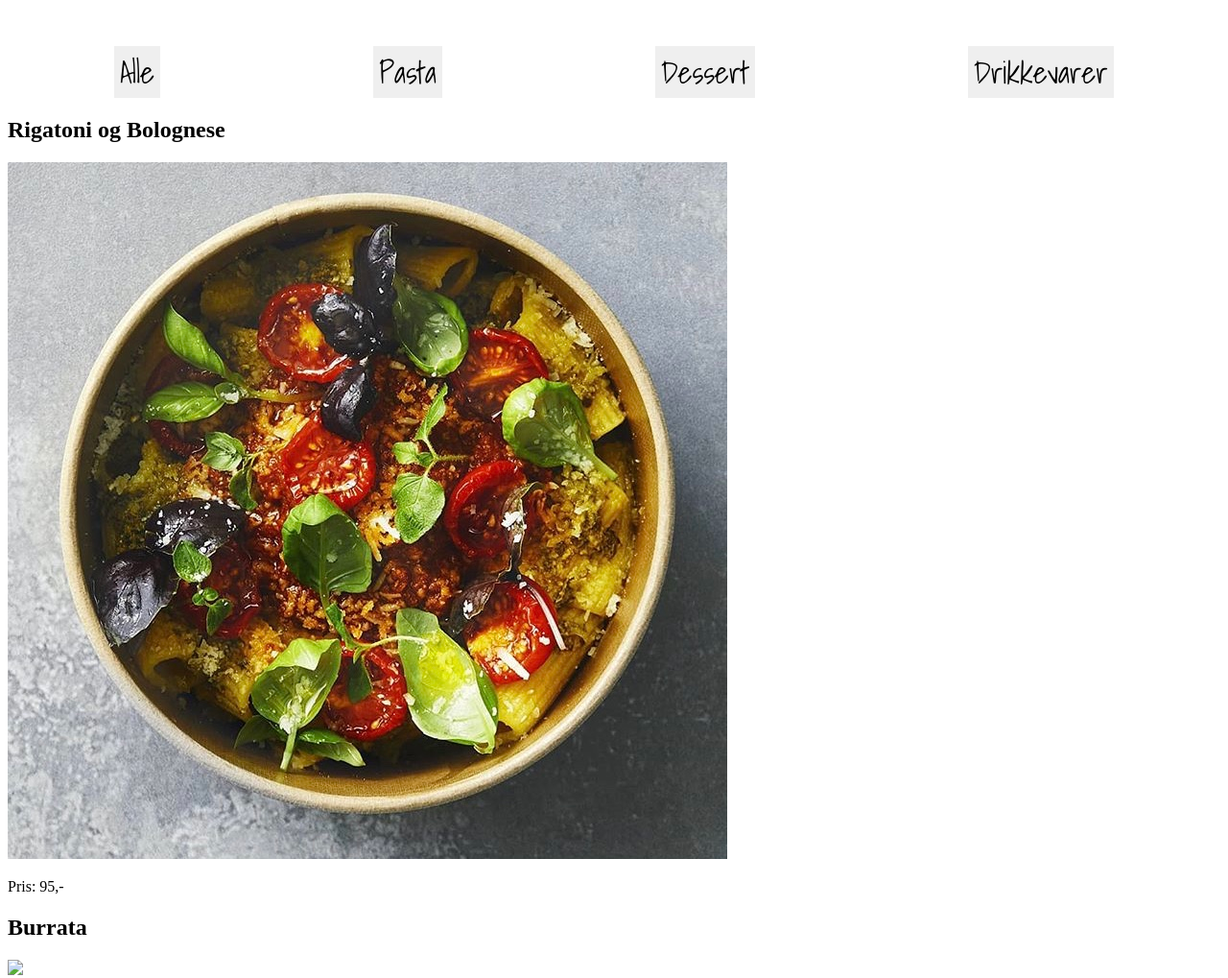
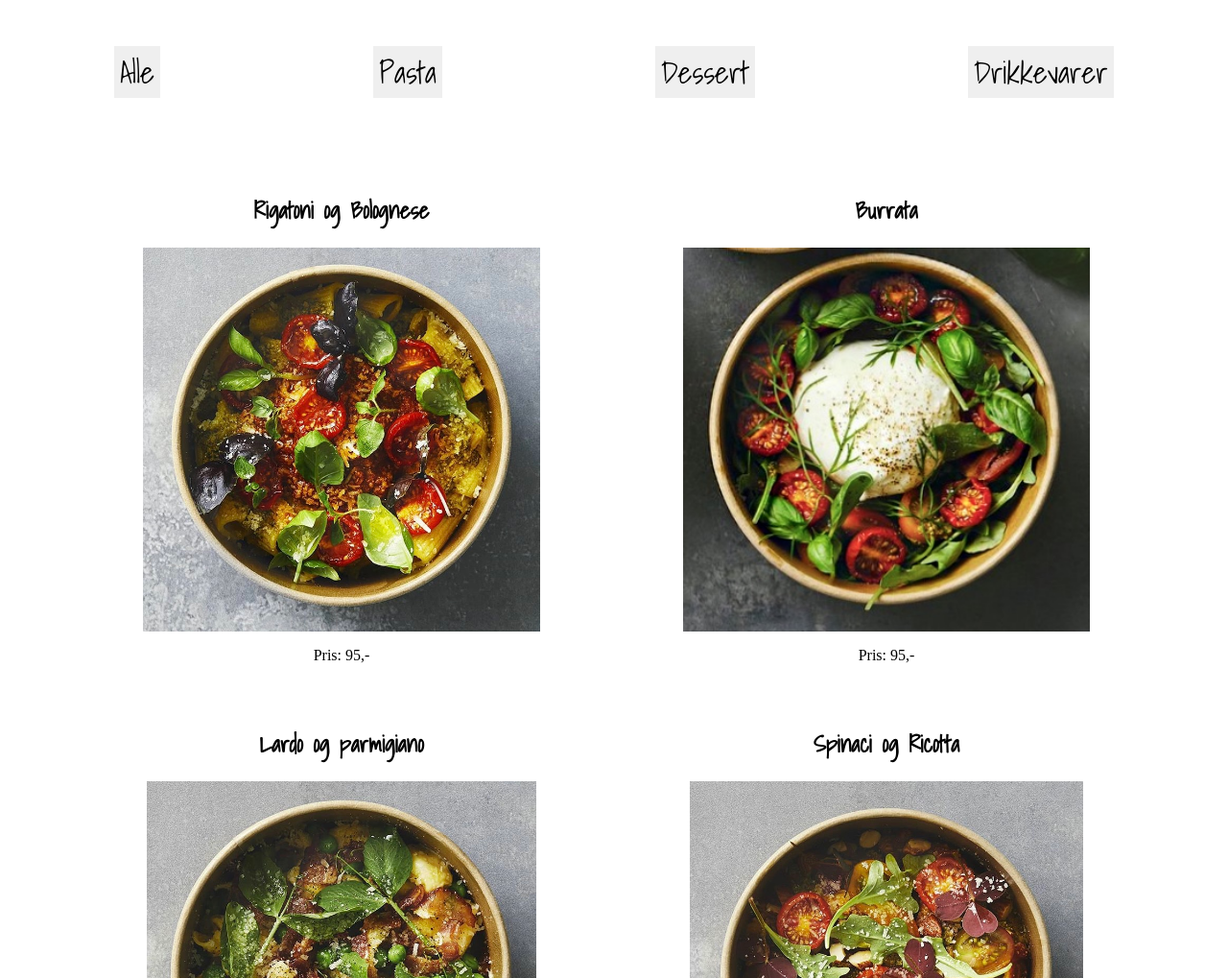
Before and after one commit to pern693p/tema5, a plain HTML site: page undervisningsopgaver/resturant/menu.html in a window 1280 px wide. Shown: the part 860-1879 px from the top of the page at 96% size. Drawn offline with Linux system fonts and the light colour scheme; a web font is replaced by a local one.

Commit message:
json done

```diff
--- a/undervisningsopgaver/resturant/mad.json
+++ b/undervisningsopgaver/resturant/mad.json
@@ -2,77 +2,77 @@
     {
         "navn": "Rigatoni og Bolognese",
         "billede": "bolognese",
-        "kort": "rigatoni med klassisk slow cooked bolognese, parmesan, basilikum og pesto genovese.",
+        "kort": "Rigatoni med klassisk slow cooked bolognese, parmesan, basilikum og pesto genovese.",
         "lang": "",
         "pris": "95",
         "kategori": "pasta"
     }, {
         "navn": "Burrata",
-        "billede": "burretta",
-        "kort": "bøffelmozarella fra Italien med cherrytomater, rucola og olivenolie.",
+        "billede": "buretta",
+        "kort": "Bøffelmozarella fra Italien med cherrytomater, rucola og olivenolie.",
         "lang": "",
         "pris": "95",
         "kategori": "pasta"
     }, {
         "navn": "Lardo og parmigiano",
         "billede": "lardo",
-        "kort": "lardo fagottini med cremet parmesansause og røget bacon, ærter, sort peber og ærteskud.",
+        "kort": "Lardo fagottini med cremet parmesansause og røget bacon, ærter, sort peber og ærteskud.",
         "lang": "",
         "pris": "95",
         "kategori": "pasta"
     }, {
         "navn": "Spinaci og Ricotta",
         "billede": "spinach_ricotta",
-        "kort": "spinat og ricotta panzerotti med cherrytomat sauce, røget mandler, parmesan og basilikum.",
+        "kort": "Spinat og ricotta panzerotti med cherrytomat sauce, røget mandler, parmesan og basilikum.",
         "lang": "",
         "pris": "95",
         "kategori": "pasta"
     }, {
         "navn": "Rigatoni og soltørrede tomater",
         "billede": "rigatoni",
-        "kort": "rigatoni med soltørrede tomater, parmesan, basilikum, tartufo trøffel og pancetta.",
+        "kort": "Rigatoni med soltørrede tomater, parmesan, basilikum, tartufo trøffel og pancetta.",
         "lang": "",
         "pris": "105",
         "kategori": "pasta"
     }, {
         "navn": "Prosciutto",
         "billede": "prosciutto",
-        "kort": "trøffel skinke, lufttørret i parma.",
+        "kort": "Trøffel skinke, lufttørret i parma.",
         "lang": "",
         "pris": "85",
         "kategori": "pasta"
     }, {
         "navn": "Cannoli",
         "billede": "cannoli",
-        "kort": "sprødt vaffelrør med sød ricottacreme og mørk chokolade.",
+        "kort": "Sprødt vaffelrør med sød ricottacreme og mørk chokolade.",
         "lang": "",
         "pris": "25",
         "kategori": "dessert"
     }, {
         "navn": "Tiramisu",
         "billede": "tiramisu",
-        "kort": "hjemmet lavet italiensk tiramisu gelato med sprøde lady fingers og let kaffearoma.",
+        "kort": "Hjemmet lavet italiensk tiramisu gelato med sprøde lady fingers og let kaffearoma.",
         "lang": "",
         "pris": "45",
         "kategori": "dessert"
     }, {
         "navn": "Orange pellegrino",
         "billede": "orange_pellegrino",
-        "kort": "italiensk brusende sodavandslæskedrik med smag af appelsin",
+        "kort": "Italiensk brusende sodavandslæskedrik med smag af appelsin.",
         "lang": "",
         "pris": "35",
         "kategori": "drikkevarer"
     }, {
         "navn": "Limonata pellegrino",
         "billede": "limonata",
-        "kort": "italiensk brusende sodavandslæskedrink med smag af citron",
+        "kort": "Italiensk brusende sodavandslæskedrink med smag af citron.",
         "lang": "",
         "pris": "35",
         "kategori": "drikkevarer"
     }, {
         "navn": "Pellegrino",
         "billede": "pellegrino",
-        "kort": "den velkendte let brusende italienske danskvand 1.5 liter",
+        "kort": "Den velkendte let brusende italienske danskvand 1.5 liter.",
         "lang": "",
         "pris": "65",
         "kategori": "drikkevarer"
--- a/undervisningsopgaver/resturant/script.js
+++ b/undervisningsopgaver/resturant/script.js
@@ -19,7 +19,7 @@ function start() {
                 let template =
                     `<div class="retter">
                         <h2>${enkeltRet.navn}</h2>
-                        <img src="mad/${enkeltRet.billede}.jpg">
+                      <img src="mad/${enkeltRet.billede}.jpg">
                         <p>Pris: ${enkeltRet.pris},-</p>
                         </div>`;
 
@@ -29,9 +29,11 @@ function start() {
                 function open() {
                     document.querySelector("#indhold").innerHTML =
                         `<div class="retter">
-                        <h2>${enkeltRet.navn}</h2>
-                        <img src="mad/${enkeltRet.billede}.jpg">
-                        <p>Pris: ${enkeltRet.pris},-</p>
+                        <h2>${enkeltRet.navn}</h2> <p>${enkeltRet.kort}</p>
+
+<p>Pris: ${enkeltRet.pris},-</p>
+
+
                         </div>`;
                     document.querySelector("#popup").style.display = "block";
                 }
--- a/undervisningsopgaver/resturant/style.css
+++ b/undervisningsopgaver/resturant/style.css
@@ -10,7 +10,22 @@ body,
 html {
     overflow-x: hidden;
     margin: 0 auto;
+
 }
+
+h1,
+h2 {
+    font-family: 'Shadows Into Light',
+        cursive;
+
+}
+
+p {
+    font-family: 'Unna',
+        serif;
+
+}
+
 
 #splash a {
     font-family: 'Shadows Into Light',
@@ -99,13 +114,11 @@ button {
 }
 
 
-
 #popup {
     width: 70vw;
     height: 85vh;
     position: fixed;
-    background-color: white;
-    border: 2px solid goldenrod;
+    background-color: #FCDA60;
     display: none;
     top: 50%;
     left: 50%;
@@ -114,7 +127,7 @@ button {
 
 #indhold {
     box-sizing: border-box;
-    background-color: white;
+    background-color: #FCDA60;
     width: 60vw;
     height: 70vh;
     top: 50%;
@@ -144,5 +157,28 @@ button {
 }
 
 #luk button:hover {
-    color: indianred;
+    color: white;
 }
+
+#liste {
+    display: grid;
+    grid-template-columns: repeat(auto-fill, minmax(400px, 1fr));
+    margin: 5vw;
+}
+
+.retter {
+    margin: 4px;
+    padding: 10px;
+    text-align: center;
+    display: flex;
+    flex-direction: column;
+    align-content: space-between;
+}
+
+.retter img {
+    object-fit: contain;
+    width: 100%;
+    height: 400px;
+    margin-left: auto;
+    margin-right: auto;
+}
```
Also changed, not shown: undervisningsopgaver/resturant/mad/coke.jpg (renamed from undervisningsopgaver/resturant/mad/coke.png), undervisningsopgaver/resturant/mad/limonata.jpg (renamed from undervisningsopgaver/resturant/mad/limonata.png), 1 other file.
